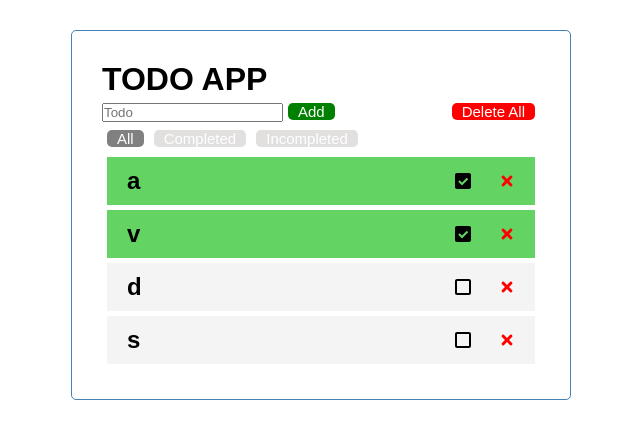
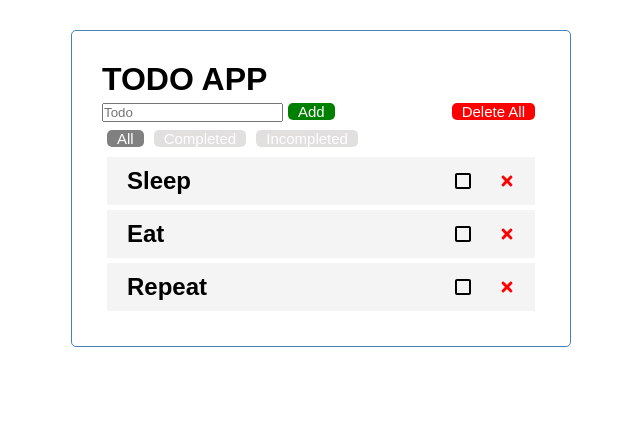
Before and after one commit to kagec/react-app, a React (Create React App) app: page / in a window 1280 px wide. Shown: the top 438 px of the page, without its empty margins (319-959 px from the left). Built offline with nearby package versions, Linux system fonts and the light colour scheme; data requests are answered from the project's data file.

Commit message:
refactor: 不要なコメントアウトを削除　データベースのデータを整理

```diff
--- a/db.json
+++ b/db.json
@@ -1,24 +1,19 @@
 {
   "todos": [
     {
-      "task": "a",
-      "completed": true,
+      "task": "Sleep",
+      "completed": false,
       "id": 1
     },
     {
-      "task": "v",
-      "completed": true,
+      "task": "Eat",
+      "completed": false,
       "id": 2
     },
     {
-      "task": "d",
+      "task": "Repeat",
       "completed": false,
       "id": 3
-    },
-    {
-      "task": "s",
-      "completed": false,
-      "id": 4
     }
   ]
 }
--- a/src/App.js
+++ b/src/App.js
@@ -35,7 +35,7 @@ const App = () => {
     const didGetTodo = async () => {
       try {
         const todosFromServer = await getTodos();
-        // await new Promise(r => setTimeout(r, 1500));
+
         setIsLoaded(true);
         setTodos(todosFromServer);
       } catch (e) {
```
